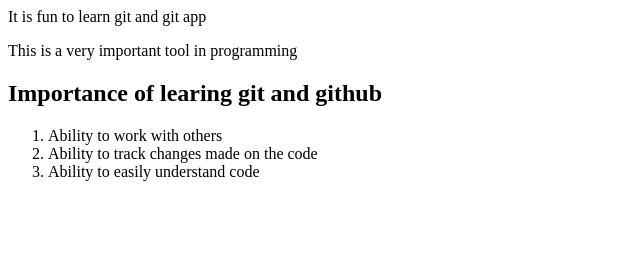
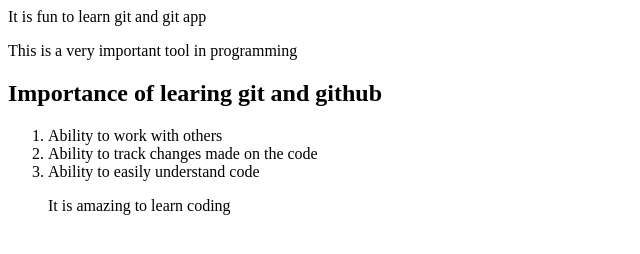
Before and after one commit to Chemoimark2468/demo-repo2, a plain HTML site: page index.html in a window 1280 px wide. Shown: the whole page, without its empty margins (0-640 px from the left). Drawn offline with Linux system fonts and the light colour scheme.

Commit message:
added the text it is amazing to learn coding

```diff
--- a/index.html
+++ b/index.html
@@ -15,6 +15,8 @@
         <li>Ability to track changes made on the code</track></li>
         <li>Ability to easily understand code</li>
 
+    <p>It is amazing to learn coding</p>
+
     </ol>
 </body>
 </html>
```
